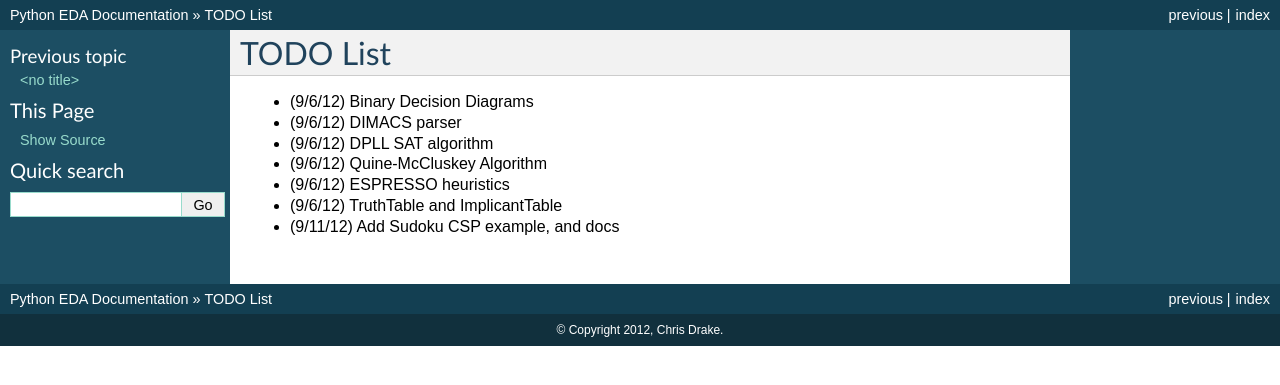
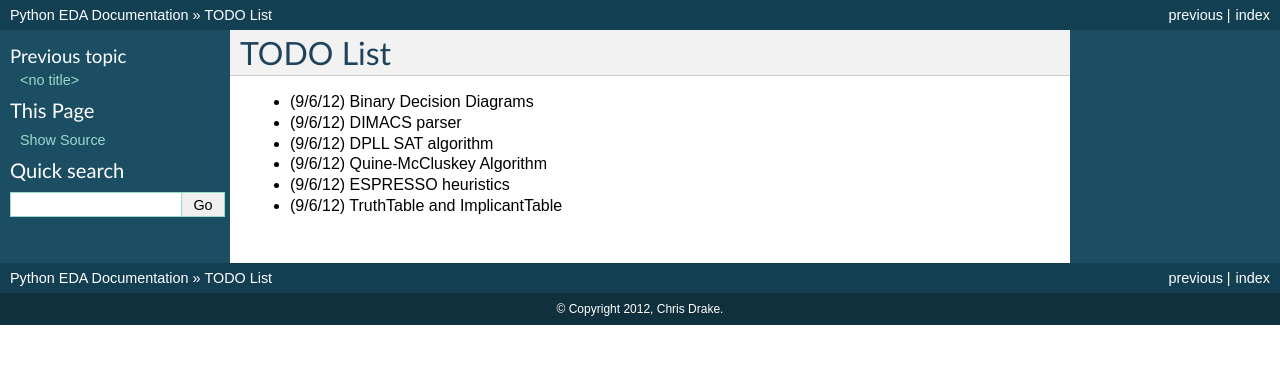
Before and after one commit to cjdrake/pyeda, a Sphinx documentation site: the page built from doc/source/todo.rst, in a window 1280 px wide. Shown: the top 385 px of the page. Built offline with Sphinx 7.4.7, drawn with Linux system fonts in a browser that asks for light colours.

Commit message:
Remove sudoku from the todo list

```diff
--- a/doc/source/todo.rst
+++ b/doc/source/todo.rst
@@ -10,4 +10,3 @@
 * (9/6/12) Quine-McCluskey Algorithm
 * (9/6/12) ESPRESSO heuristics
 * (9/6/12) TruthTable and ImplicantTable
-* (9/11/12) Add Sudoku CSP example, and docs
```
